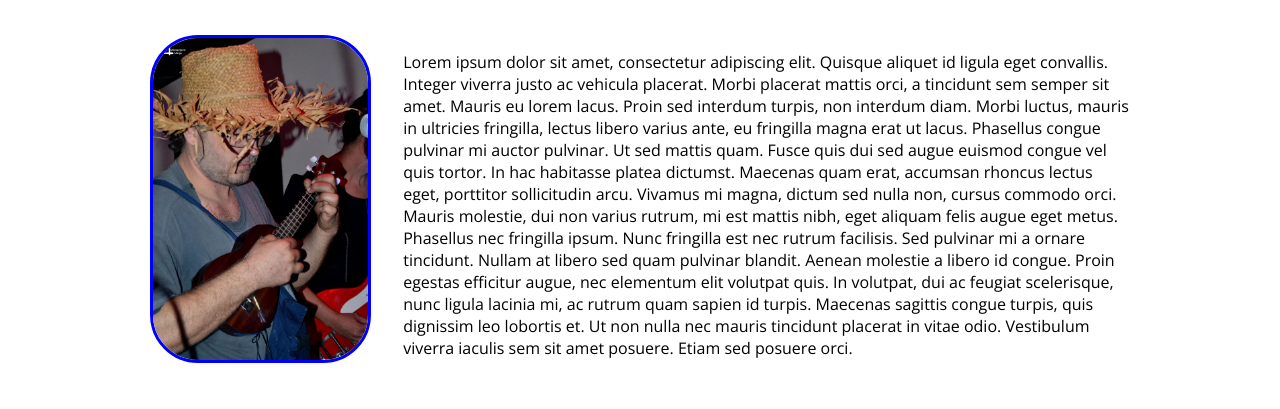
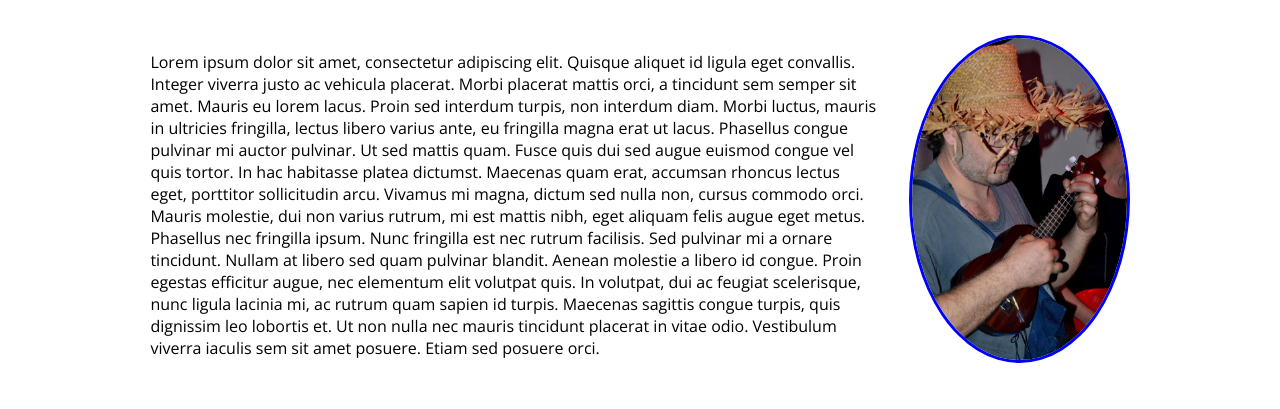
Before and after one commit to pedja77/FCCPortfolio, a plain HTML site: page index.html in a window 1280 px wide. Shown: the part 181-590 px from the top of the page. Drawn offline with nearby package versions, Linux system fonts and the light colour scheme.

Commit message:
small changes in html and css

```diff
--- a/index.html
+++ b/index.html
@@ -29,9 +29,6 @@
 
 <div class="container row" id="about">
   <h1 id="about-h1">About Me?</h1>
-  <div class="col-3">
-    <img src="images/portfolio_img.jpg" alt="My picture" id="portfolio-pic">
-  </div>
   <div class="col-9">
     <p>
       Lorem ipsum dolor sit amet, consectetur adipiscing elit. Quisque aliquet id ligula eget convallis. Integer viverra justo ac vehicula placerat. Morbi placerat mattis orci, a tincidunt sem semper sit amet. Mauris eu lorem lacus. Proin sed interdum turpis, non interdum diam. Morbi luctus, mauris in ultricies fringilla, lectus libero varius ante, eu fringilla magna erat ut lacus. Phasellus congue pulvinar mi auctor pulvinar. Ut sed mattis quam. Fusce quis dui sed augue euismod congue vel quis tortor. In hac habitasse platea dictumst. Maecenas quam erat, accumsan rhoncus lectus eget, porttitor sollicitudin arcu. Vivamus mi magna, dictum sed nulla non, cursus commodo orci. Mauris molestie, dui non varius rutrum, mi est mattis nibh, eget aliquam felis augue eget metus. Phasellus nec fringilla ipsum.
@@ -40,6 +37,9 @@
 
       Etiam sed posuere orci.
     </p>
+  </div>
+  <div class="col-3">
+    <img src="images/portfolio_img.jpg" alt="My picture" id="portfolio-pic">
   </div>
 </div>
 <!--
--- a/style.css
+++ b/style.css
@@ -40,7 +40,7 @@ h1 {
 
 #portfolio-pic {
   border: 0.2em solid blue;
-  border-radius: 3em;
+  border-radius: 50%;
   width: 100%;
   height: auto;
 }
```
